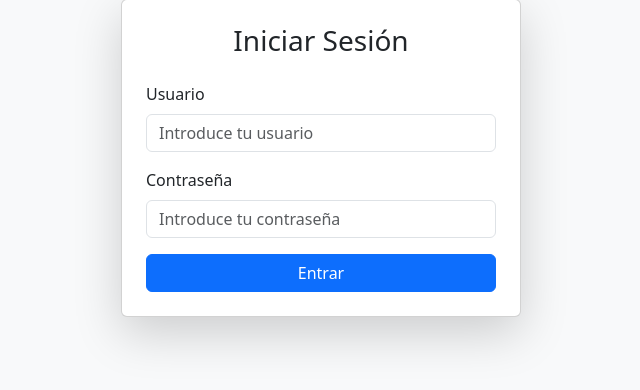
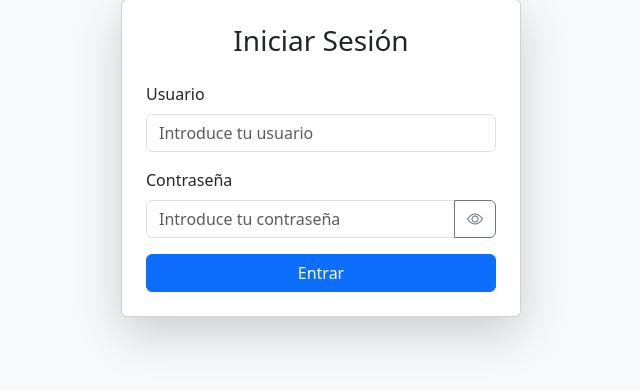
Before and after one commit to angelbarba24/formulario-mvc, a PHP site: page / in a window 1280 px wide. Shown: the part 242-632 px from the top of the page, without its empty margins (319-959 px from the left). Run offline with PHP 8.4, Linux system fonts and the light colour scheme.

Commit message:
Actualización base de datos  con contraseñas cifradas y botón para ver la contraseña.

```diff
--- a/login-php.sql
+++ b/login-php.sql
@@ -3,7 +3,7 @@
 -- https://www.phpmyadmin.net/
 --
 -- Servidor: 127.0.0.1
--- Tiempo de generación: 16-12-2025 a las 21:20:34
+-- Tiempo de generación: 18-12-2025 a las 17:42:51
 -- Versión del servidor: 10.4.32-MariaDB
 -- Versión de PHP: 8.2.12
 
@@ -40,8 +40,8 @@ CREATE TABLE `usuarios` (
 --
 
 INSERT INTO `usuarios` (`coduser`, `idusuario`, `password`, `nombre`, `apellido`) VALUES
-(1, 'angel-login', 'Hola1234*123', 'Ángel', 'Barba'),
-(2, 'Pepe', 'pepe123', 'Pepe', 'Domínguez');
+(1, 'angel-login', '$2y$10$5rA7Bn0xIfteeS7XyA/w8.VBcuZxehSoLAVwmGjGQ9DHqMTBq4s12', 'Ángel', 'Barba'),
+(2, 'Pepe', '$2y$10$mpvwLq27qarX4qZjDAmTEO6YQgCrtFTsVCEaLKmPWVdwM7RqmCOLW', 'Pepe', 'Domínguez');
 
 --
 -- Índices para tablas volcadas
--- a/views/login.php
+++ b/views/login.php
@@ -27,6 +27,7 @@
         <meta name="viewport" content="width=device-width, initial-scale=1">
         <title>Formulario</title>
         <link href="https://cdn.jsdelivr.net/npm/bootstrap@5.3.2/dist/css/bootstrap.min.css" rel="stylesheet">
+        <link rel="stylesheet" href="https://cdn.jsdelivr.net/npm/bootstrap-icons@1.11.1/font/bootstrap-icons.css">
     </head>
     <body class="bg-light">
         <div class="container d-flex justify-content-center align-items-center vh-100">
@@ -50,11 +51,18 @@
                         <input type="text" class="form-control" id="usuario" name="usuario" placeholder="Introduce tu usuario">
                         <div id="usuarioHelp" class="form-text text-danger" hidden>El usuario es obligatorio.</div>
                     </div>
+
                     <div class="mb-3">
                         <label for="password" class="form-label">Contraseña</label>
-                        <input type="password" class="form-control" id="password" name="password" placeholder="Introduce tu contraseña">
+                        <div class="input-group">
+                            <input type="password" class="form-control" id="password" name="password" placeholder="Introduce tu contraseña">
+                            <button class="btn btn-outline-secondary" type="button" id="togglePassword">
+                                <i class="bi bi-eye"></i>
+                            </button>
+                        </div>
                         <div id="passwordHelp" class="form-text text-danger" hidden>La contraseña es obligatoria.</div>
                     </div>
+
                     <div class="d-grid">
                         <button type="submit" class="btn btn-primary">Entrar</button>
                     </div>
@@ -64,4 +72,21 @@
     </body>
     <script src="./views/js/validaciones.js"></script>
     <script src="https://cdn.jsdelivr.net/npm/bootstrap@5.3.2/dist/js/bootstrap.bundle.min.js"></script>
+    <script>
+        document.getElementById('togglePassword').addEventListener('click', function () {
+            const passwordInput = document.getElementById('password');
+            const icon = this.querySelector('i');
+
+            // Alternar el tipo de input
+            if (passwordInput.getAttribute('type') === 'password') {
+                passwordInput.setAttribute('type', 'text');
+                icon.classList.remove('bi-eye');
+                icon.classList.add('bi-eye-slash'); // Cambia a ojo tachado
+            } else {
+                passwordInput.setAttribute('type', 'password');
+                icon.classList.remove('bi-eye-slash');
+                icon.classList.add('bi-eye'); // Cambia a ojo normal
+            }
+        });
+    </script>
 </html>
```
